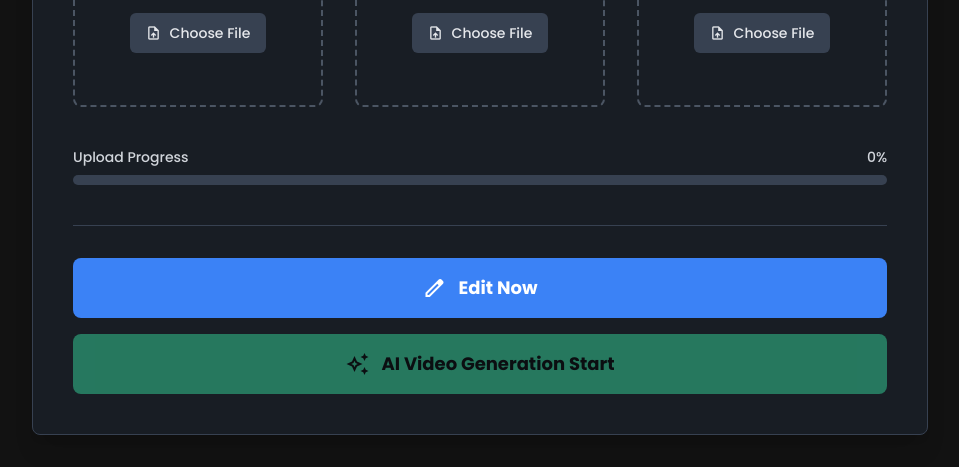
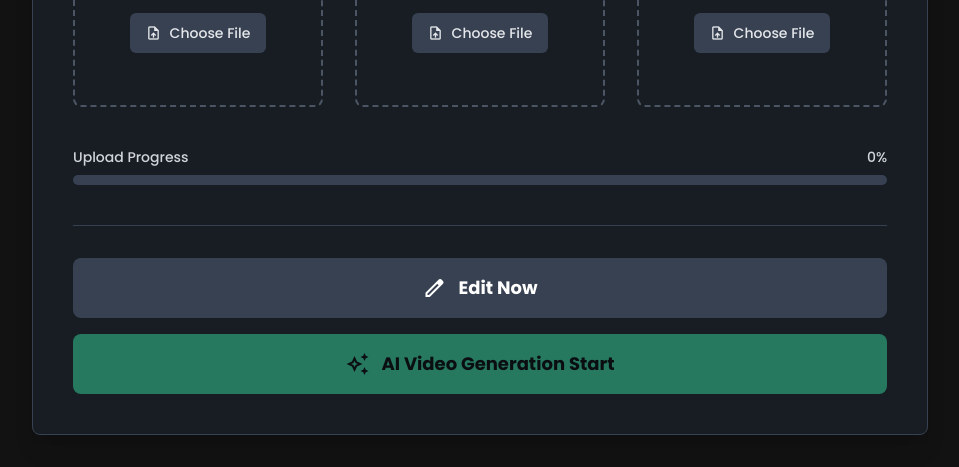
Before and after one commit to shousami7/demoai, a plain HTML site: page demo/index.html in a window 1280 px wide. Shown: the part 346-813 px from the top of the page, without its empty margins (160-1119 px from the left). Drawn offline with nearby package versions, Linux system fonts and the light colour scheme.

Commit message:
feat: Update 'Edit Now' button color in index.html

```diff
--- a/demo/index.html
+++ b/demo/index.html
@@ -102,7 +102,7 @@
 
         <!-- Generation Button -->
         <div class="mt-10 pt-8 border-t border-gray-200 dark:border-gray-700">
-          <button id="edit-now-btn" class="w-full bg-blue-500 text-white font-bold text-lg py-4 px-6 rounded-lg flex items-center justify-center gap-3 hover:opacity-90 transition-opacity duration-300 focus:outline-none focus:ring-4 focus:ring-blue-500/50 mb-4" onclick="window.location.href='editor.html'">
+          <button id="edit-now-btn" class="w-full bg-gray-600 dark:bg-[#374151] text-white font-bold text-lg py-4 px-6 rounded-lg flex items-center justify-center gap-3 hover:opacity-90 transition-opacity duration-300 focus:outline-none focus:ring-4 focus:ring-gray-600/50 mb-4" onclick="window.location.href='editor.html'">
             <span class="material-symbols-outlined">edit</span>
             <span>Edit Now</span>
           </button>
```
